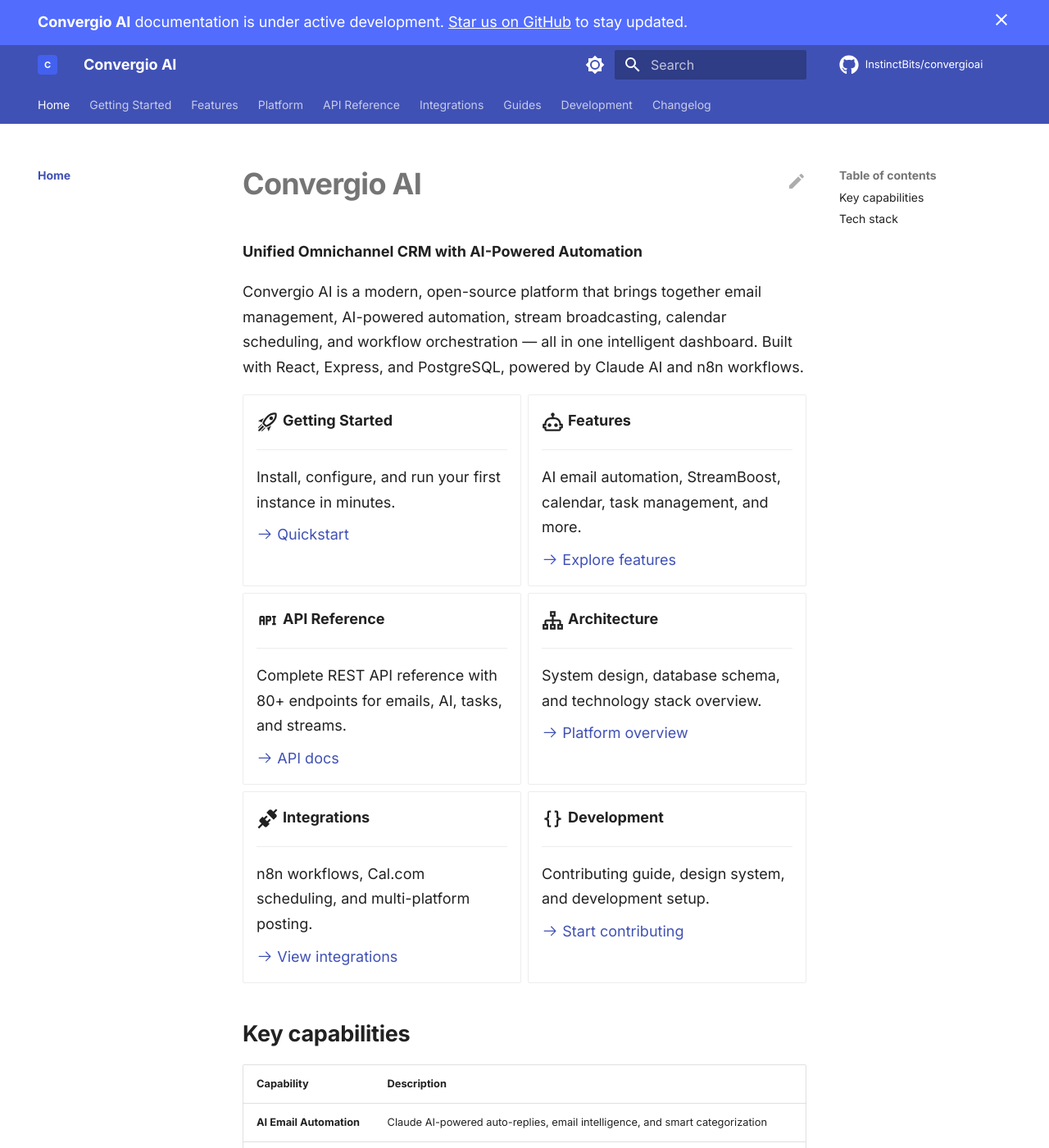
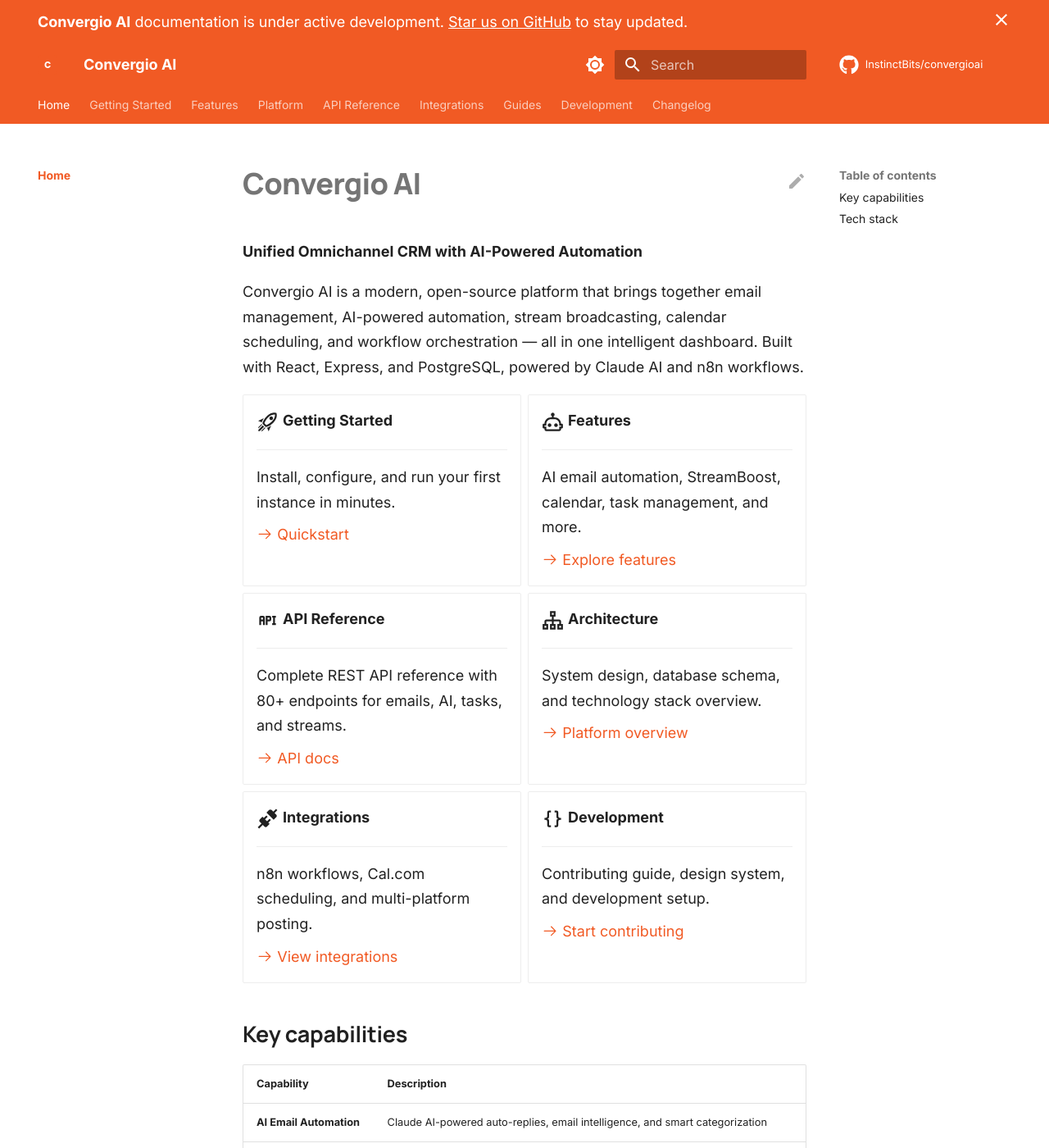
Before and after one commit to InstinctBits/convergioai-docs, an MkDocs documentation site: the page built from docs/index.md, in a window 1280 px wide and 1400 px high. Shown: the whole window at 82% size. Built offline with MkDocs 1.6.1 and Material for MkDocs 9.7.7, drawn with Linux system fonts in a browser that asks for light colours; comment, search, counter and statistics services are not loaded; the version menu is left out.

Commit message:
feat: rebrand to Digitech Nomads orange theme
- Replace indigo/blue palette with orange (#f15a24) primary
- Add Manrope font for headings via Google Fonts import
- Update logo SVG to orange fill
- Set Material theme to custom palette mode
- Update dark mode colors (#111111/#1a1a1a backgrounds, #ff7043 accent)
- Orange announcement bar and grid card hover accents

Co-Authored-By: Claude Opus 4.6 <noreply@anthropic.com>

```diff
--- a/docs/assets/stylesheets/extra.css
+++ b/docs/assets/stylesheets/extra.css
@@ -1,27 +1,35 @@
 /* ------------------------------------------------------------------- */
 /*  Convergio AI — Custom theme overrides                              */
-/*  Extends Material for MkDocs with brand-specific refinements.       */
+/*  Extends Material for MkDocs with Digitech Nomads branding.         */
 /* ------------------------------------------------------------------- */
+
+/* -- Manrope font import -------------------------------------------- */
+
+@import url('https://fonts.googleapis.com/css2?family=Manrope:wght@400;500;600;700;800&display=swap');
 
 /* -- Brand color overrides (light mode) ----------------------------- */
 
 :root {
-  --md-primary-fg-color: #1a1a2e;
-  --md-primary-fg-color--light: #16213e;
-  --md-primary-fg-color--dark: #0f0f23;
-  --md-accent-fg-color: #4361ee;
+  --md-primary-fg-color: #f15a24;
+  --md-primary-fg-color--light: #ff7043;
+  --md-primary-fg-color--dark: #d14d1e;
+  --md-accent-fg-color: #f15a24;
+  --md-typeset-a-color: #f15a24;
 }
 
 /* -- Brand color overrides (dark mode) ------------------------------ */
 
 [data-md-color-scheme="slate"] {
-  --md-primary-fg-color: #1a1a2e;
-  --md-accent-fg-color: #7b8cff;
-  --md-default-bg-color: #0d1117;
-  --md-default-bg-color--light: #161b22;
+  --md-primary-fg-color: #f15a24;
+  --md-primary-fg-color--light: #ff7043;
+  --md-primary-fg-color--dark: #d14d1e;
+  --md-accent-fg-color: #ff7043;
+  --md-typeset-a-color: #ff7043;
+  --md-default-bg-color: #111111;
+  --md-default-bg-color--light: #1a1a1a;
 }
 
-/* -- Typography — larger base size ---------------------------------- */
+/* -- Typography — Manrope headings, larger base --------------------- */
 
 .md-typeset {
   font-size: 0.9rem;
@@ -29,18 +37,21 @@
 }
 
 .md-typeset h1 {
+  font-family: 'Manrope', var(--md-text-font-family);
   font-size: 2em;
-  font-weight: 700;
+  font-weight: 800;
   letter-spacing: -0.02em;
 }
 
 .md-typeset h2 {
+  font-family: 'Manrope', var(--md-text-font-family);
   font-size: 1.5em;
-  font-weight: 600;
+  font-weight: 700;
   letter-spacing: -0.01em;
 }
 
 .md-typeset h3 {
+  font-family: 'Manrope', var(--md-text-font-family);
   font-size: 1.25em;
   font-weight: 600;
 }
@@ -80,7 +91,7 @@
 /* -- Announcement bar ----------------------------------------------- */
 
 .md-banner {
-  background-color: var(--md-accent-fg-color);
+  background-color: #f15a24;
   color: white;
 }
 
--- a/mkdocs.yml
+++ b/mkdocs.yml
@@ -42,15 +42,15 @@ theme:
   palette:
     - media: "(prefers-color-scheme: light)"
       scheme: default
-      primary: indigo
-      accent: indigo
+      primary: custom
+      accent: custom
       toggle:
         icon: material/brightness-7
         name: Switch to dark mode
     - media: "(prefers-color-scheme: dark)"
       scheme: slate
-      primary: indigo
-      accent: indigo
+      primary: custom
+      accent: custom
       toggle:
         icon: material/brightness-4
         name: Switch to light mode
```
Also changed, not shown: docs/assets/images/logo.svg.
